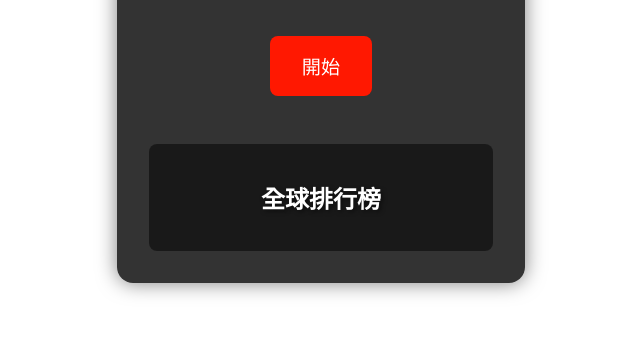
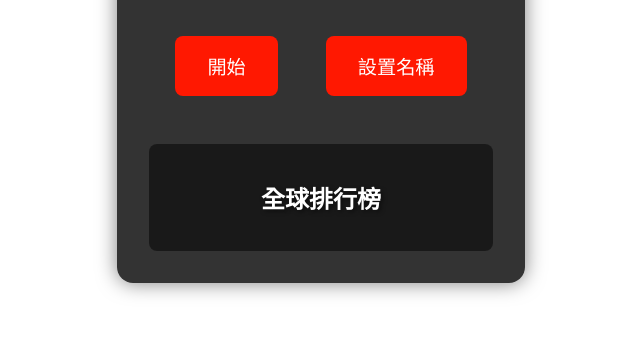
Before and after one commit to panda940927/timeout, a plain HTML site: page index.html in a window 1280 px wide. Shown: the part 439-800 px from the top of the page, without its empty margins (319-959 px from the left). Drawn offline with Linux system fonts and the light colour scheme.

Commit message:
Your commit message

```diff
--- a/index.html
+++ b/index.html
@@ -20,7 +20,7 @@
         <h2 id="timer">0.000 秒</h2>
         <div class="button-group">
             <button id="restart">開始</button>
-            <!--<button id="username-btn">設置名稱</button>-->
+            <button id="username-btn">設置名稱</button>
         </div>
         <div id="leaderboard">
             <h2>全球排行榜</h2>
```
